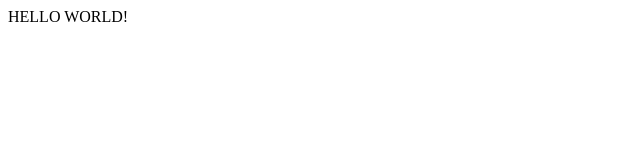
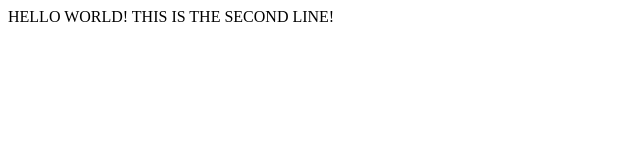
Before and after one commit to makicoding/makicoding.github.io, a plain HTML site: page index.html in a window 1280 px wide. Shown: the whole page, without its empty margins (0-640 px from the left). Drawn offline with Linux system fonts and the light colour scheme.

Commit message:
190114 9:39pm Commit

```diff
--- a/index.html
+++ b/index.html
@@ -8,5 +8,6 @@
 </head>
 <body>
     HELLO WORLD!
+    THIS IS THE SECOND LINE!
 </body>
 </html>
```
